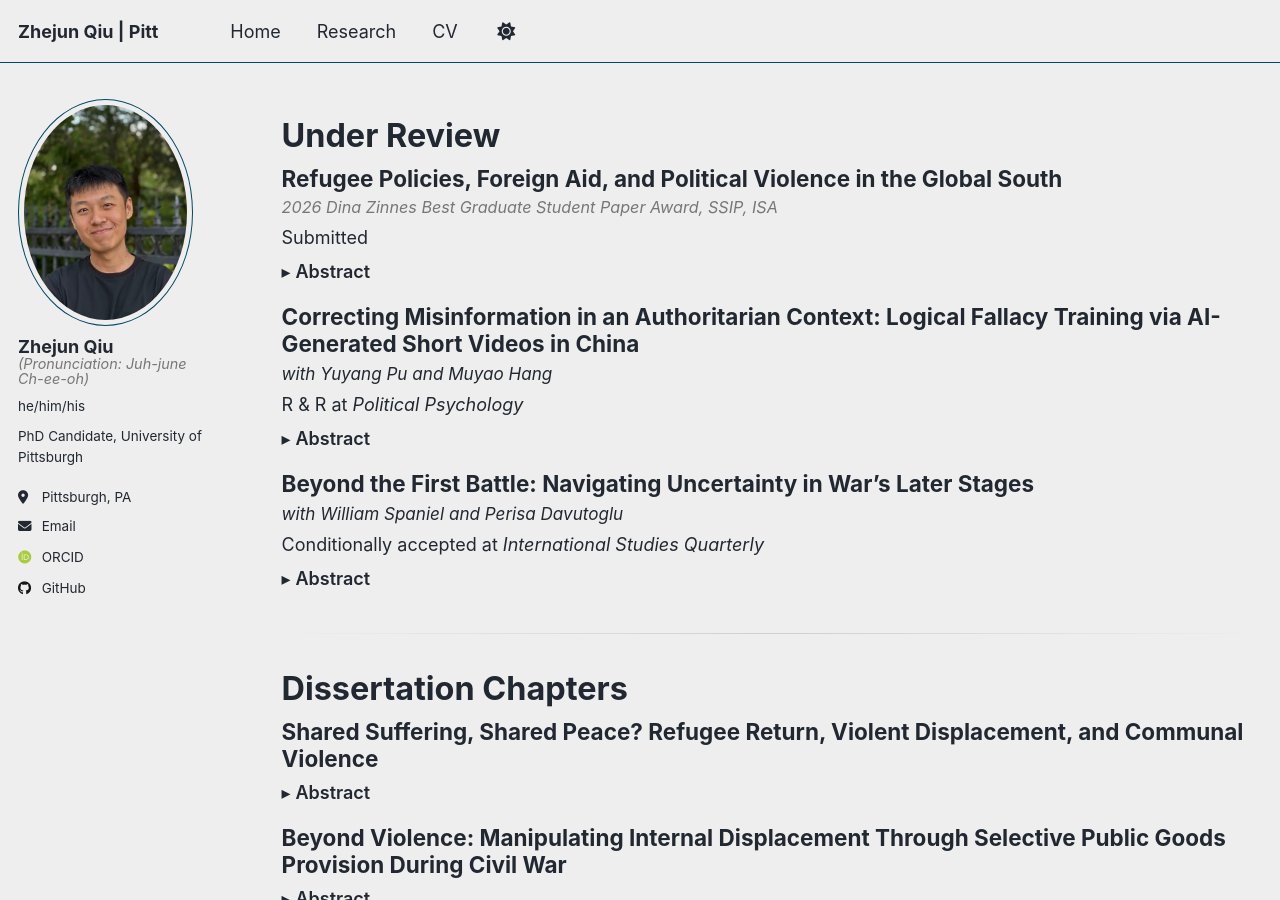
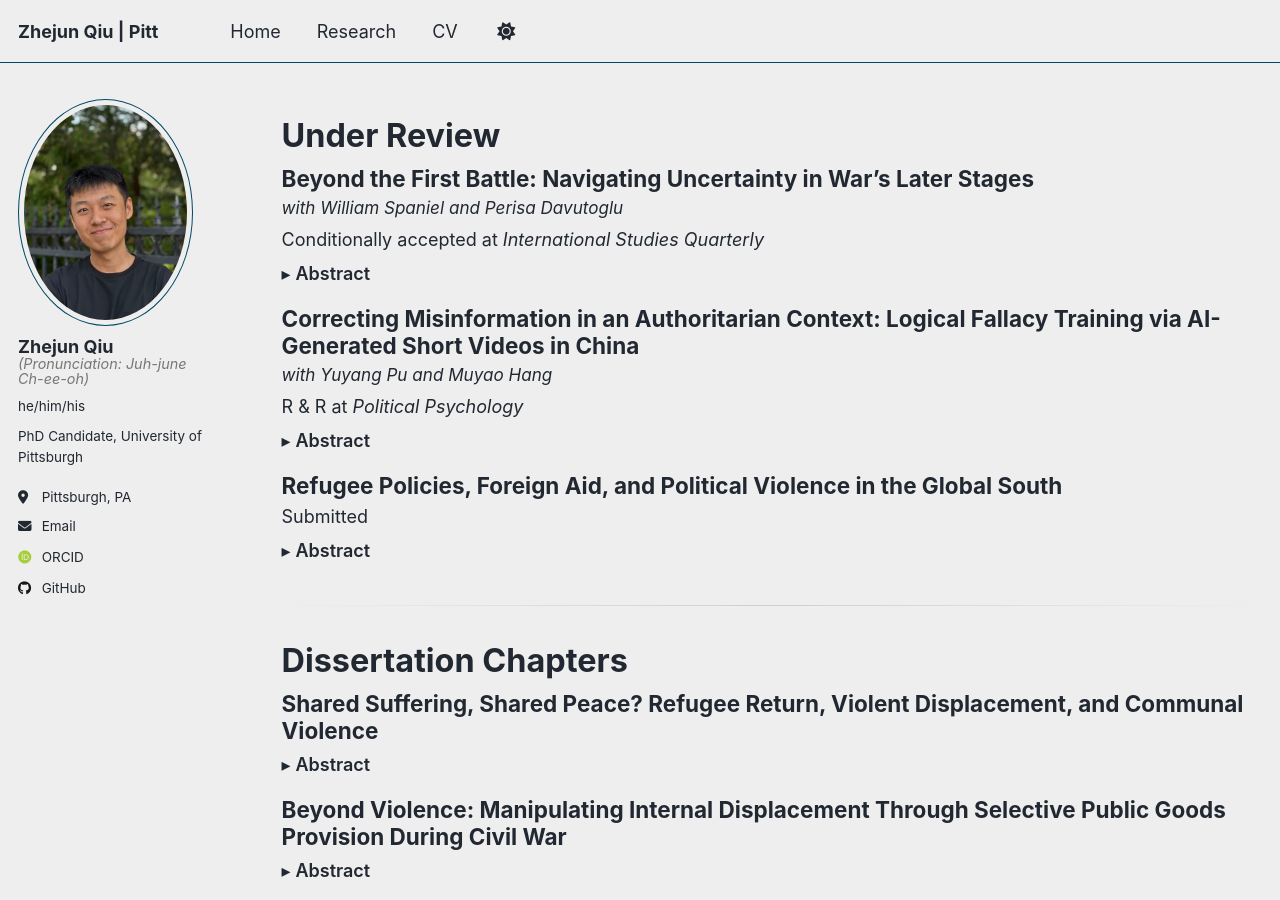
Before and after one commit to zhejun-qiu/zhejun-qiu.github.io, a Jekyll site: the page built from _pages/research.md, in a window 1280 px wide and 900 px high. Built offline with Jekyll 4.4.1, drawn with Linux system fonts in a browser that asks for light colours; some web fonts are replaced; a script that is not in the unit is left out.

Commit message:
Update research.md

```diff
--- a/_pages/research.md
+++ b/_pages/research.md
@@ -24,20 +24,21 @@ author_profile: true
   .archive__item-excerpt { margin:.4rem 0 0; font-size:.9em; }
 </style>
 
-{%- assign rr_isq = site.publications | where: "status", "Conditionally accepted at International Studies Quarterly" -%}
-{%- assign rr_pp = site.publications | where: "status", "R & R at Political Psychology" -%}
-{%- assign submitted = site.publications | where: "status", "Submitted" -%}
-{%- assign under_review = rr_isq | concat: rr_pp | concat: submitted | sort: "date" | reverse -%}
+{%- assign cond_accepted = site.publications | where: "status", "Conditionally accepted at International Studies Quarterly" | sort: "date" | reverse -%}
+{%- assign rr_pp = site.publications | where: "status", "R & R at Political Psychology" | sort: "date" | reverse -%}
+{%- assign submitted = site.publications | where: "status", "Submitted" | sort: "date" | reverse -%}
 {%- assign working = site.publications | where: "status", "Working Paper" | sort: "date" | reverse -%}
 
 <h1 style="margin:1rem 0 .5rem; font-size:1.8rem;">Under Review</h1>
 
-{%- comment -%} Under Review — single-authored first {%- endcomment -%}
-{%- for post in under_review -%}
-  {%- assign co = post.coauthors | to_s | strip -%}
-  {%- if co == '' -%}
+{%- comment -%} 1. Conditionally accepted {%- endcomment -%}
+{%- for post in cond_accepted -%}
 <article class="archive__item" style="margin:0 0 1rem 0;">
   <h2 class="archive__item-title no_toc" style="margin:0;">{{ post.title }}</h2>
+  {%- assign co = post.coauthors | to_s | strip -%}
+  {%- unless co == '' -%}
+    <p style="margin:.2rem 0 0; font-style:italic; font-size:.95em;">with <em>{{ co }}</em></p>
+  {%- endunless -%}
 
   {%- if post.title == "Refugee Policies, Foreign Aid, and Political Violence in the Global South" -%}
     <p style="margin:.2rem 0 0; font-style:italic; font-size:.9em; color:#777;">
@@ -55,6 +56,56 @@ author_profile: true
     {%- endif -%}
     <p style="margin:.25rem 0 0;">{{ status_txt }}</p>
   {%- endif -%}
+
+  {%- if post.abstract -%}
+    <details class="abstract">
+      <summary>Abstract</summary>
+      <div class="archive__item-excerpt">{{ post.abstract }}</div>
+    </details>
+  {%- endif -%}
+</article>
+{%- endfor -%}
+
+{%- comment -%} 2. R&R {%- endcomment -%}
+{%- for post in rr_pp -%}
+<article class="archive__item" style="margin:0 0 1rem 0;">
+  <h2 class="archive__item-title no_toc" style="margin:0;">{{ post.title }}</h2>
+  {%- assign co = post.coauthors | to_s | strip -%}
+  {%- unless co == '' -%}
+    <p style="margin:.2rem 0 0; font-style:italic; font-size:.95em;">with <em>{{ co }}</em></p>
+  {%- endunless -%}
+
+  {%- if post.status -%}
+    {%- assign status_txt = post.status -%}
+    {%- if status_txt contains "International Studies Quarterly" -%}
+      {%- assign status_txt = status_txt | replace: "International Studies Quarterly", "<em>International Studies Quarterly</em>" -%}
+    {%- endif -%}
+    {%- if status_txt contains "Political Psychology" -%}
+      {%- assign status_txt = status_txt | replace: "Political Psychology", "<em>Political Psychology</em>" -%}
+    {%- endif -%}
+    <p style="margin:.25rem 0 0;">{{ status_txt }}</p>
+  {%- endif -%}
+
+  {%- if post.abstract -%}
+    <details class="abstract">
+      <summary>Abstract</summary>
+      <div class="archive__item-excerpt">{{ post.abstract }}</div>
+    </details>
+  {%- endif -%}
+</article>
+{%- endfor -%}
+
+{%- comment -%} 3. Submitted — single-authored first {%- endcomment -%}
+{%- for post in submitted -%}
+  {%- assign co = post.coauthors | to_s | strip -%}
+  {%- if co == '' -%}
+<article class="archive__item" style="margin:0 0 1rem 0;">
+  <h2 class="archive__item-title no_toc" style="margin:0;">{{ post.title }}</h2>
+
+  {%- if post.status -%}
+    <p style="margin:.25rem 0 0;">{{ post.status }}</p>
+  {%- endif -%}
+
   {%- if post.abstract -%}
     <details class="abstract">
       <summary>Abstract</summary>
@@ -65,23 +116,18 @@ author_profile: true
   {%- endif -%}
 {%- endfor -%}
 
-{%- comment -%} Under Review — then coauthored {%- endcomment -%}
-{%- for post in under_review -%}
+{%- comment -%} 4. Submitted — coauthored second {%- endcomment -%}
+{%- for post in submitted -%}
   {%- assign co = post.coauthors | to_s | strip -%}
   {%- unless co == '' -%}
 <article class="archive__item" style="margin:0 0 1rem 0;">
   <h2 class="archive__item-title no_toc" style="margin:0;">{{ post.title }}</h2>
   <p style="margin:.2rem 0 0; font-style:italic; font-size:.95em;">with <em>{{ co }}</em></p>
+
   {%- if post.status -%}
-    {%- assign status_txt = post.status -%}
-    {%- if status_txt contains "International Studies Quarterly" -%}
-      {%- assign status_txt = status_txt | replace: "International Studies Quarterly", "<em>International Studies Quarterly</em>" -%}
-    {%- endif -%}
-    {%- if status_txt contains "Political Psychology" -%}
-      {%- assign status_txt = status_txt | replace: "Political Psychology", "<em>Political Psychology</em>" -%}
-    {%- endif -%}
-    <p style="margin:.25rem 0 0;">{{ status_txt }}</p>
+    <p style="margin:.25rem 0 0;">{{ post.status }}</p>
   {%- endif -%}
+
   {%- if post.abstract -%}
     <details class="abstract">
       <summary>Abstract</summary>
```
